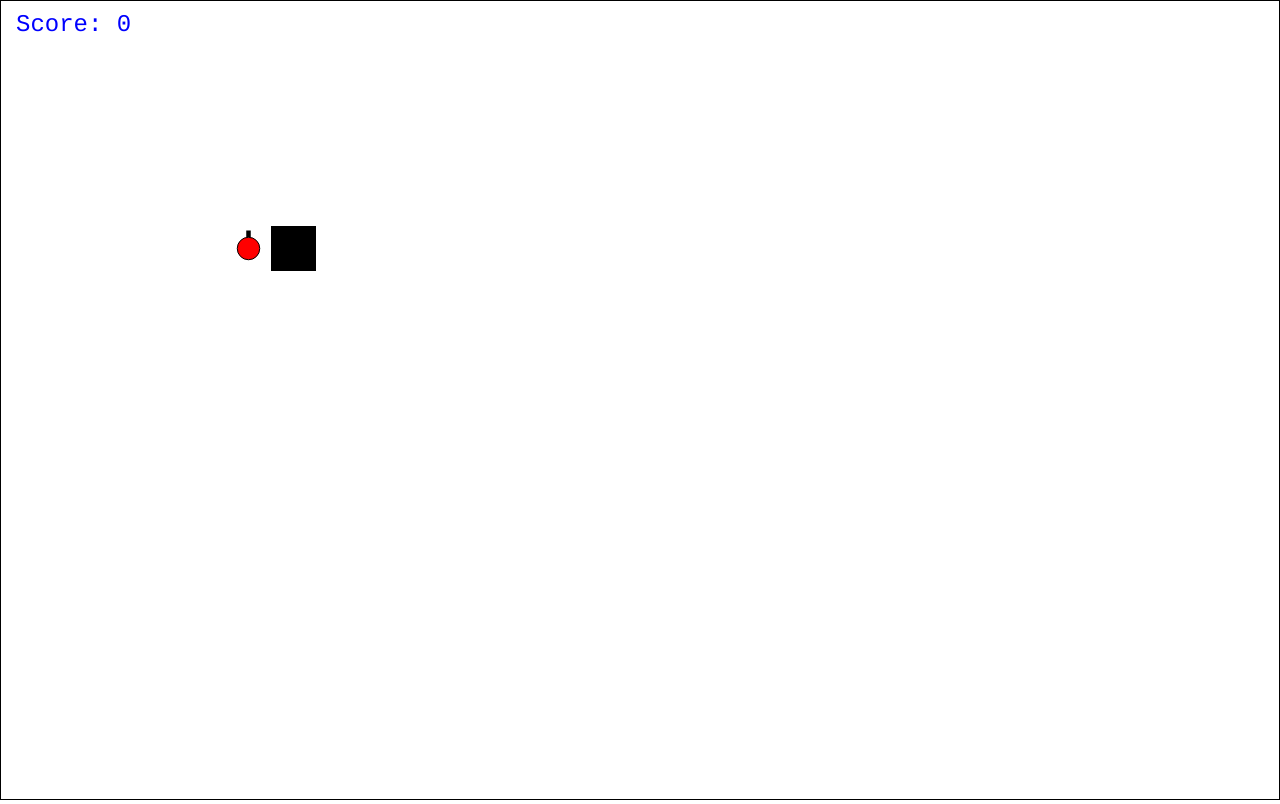
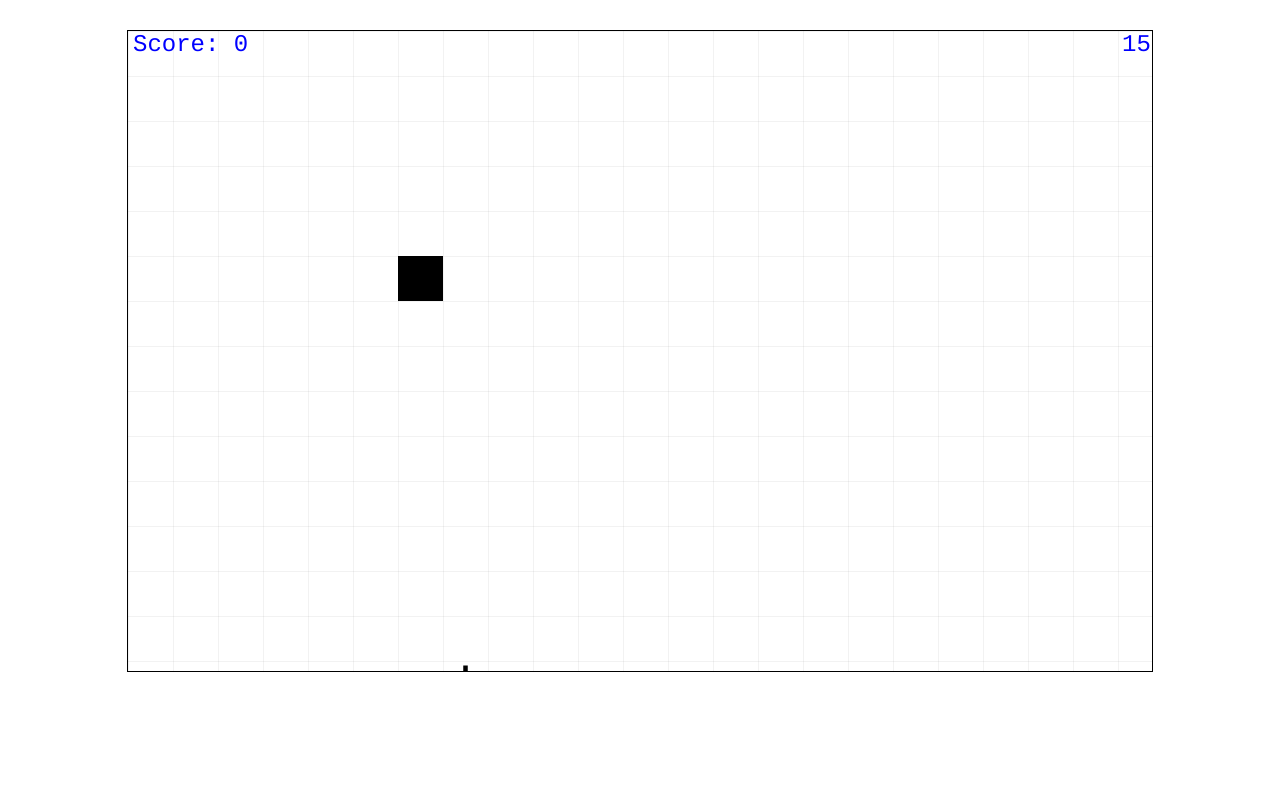
Before and after one commit to iambj/snake, a plain HTML site: page index.html in a window 1280 px wide. Drawn offline with Linux system fonts and the light colour scheme.

Commit message:
Some refactoring, multi apple support.

```diff
--- a/canvas.js
+++ b/canvas.js
@@ -8,14 +8,18 @@
         [x] -  Add scoring
         [x] - Add collisions on walls and snake
         [x] - Difficulties
-        [ ] - Fix apple positions and create them as instances.
+        [x] - Fix apple positions and create them as instances.
+        [x] - Multiple apple support
+        [ ] - Refactor the snake and canvas object to their own classes
+        [ ] - Abstract out as classes
+        [ ] - Standardize the size of the canvas (edges aren't a full gridSize)
+        [ ] - Apples spawn off canvas because of above
+        [ ] - Random snake start
+        [ ] - End a crash before going off stage (check ahead a grid space)
         [ ] - Game over and reset
-        [ ] - Random snake start
-        [ ] - Standardize the size of the canvas (edges aren't a full gridSize)
-        [ ] - Abstract out as classes
-        [ ] - Multiple apple support
         [ ] - Themes
         [ ] - Munch sound 🙂 https://freesound.org/people/PapercutterJohn/sounds/318608/
+        [ ] - Adjust canvas size on reload with the event
 
     BUG:
         [ ] - Some weirdness when turning. Snake head turns after already moving an additional block forward.
@@ -26,10 +30,15 @@
 var tick = 0;
 var score = 0;
 var best = 0;
-var gridOn = false;
+var gridOn = true;
 var pause = false;
 var moving = false;
 var keyDown = false;
+
+// FPS data
+var curSecond = 0,
+    frameCount = 0,
+    framesLastSecond = 0;
 
 const difficulties = {
     easy: {
@@ -48,6 +57,8 @@ const difficulties = {
 var difficulty = "easy";
 var skipFrames = difficulties[difficulty].skipFrames;
 
+// TODO: Refactor as a class
+// This is the snake and the canvas. No no!
 var c = {
     canvas: null,
     ctx: null,
@@ -62,9 +73,10 @@ var c = {
             x: 6,
             y: 5
         }
-        // { x: 4, y: 5 }
     ]
 };
+
+var apples = [];
 
 class Apples {
     constructor(x, y) {
@@ -72,21 +84,30 @@ class Apples {
         this.y = y;
     }
 
-    munchApples(snake) {
-        // Randomly move the apple eaten.
-        if (snake.x === this.x && snake.y === this.y) {
-            this.x = Math.floor((Math.random() * c.width) / c.gridSize) - 5;
-            this.y = Math.floor((Math.random() * c.height) / c.gridSize) - 5;
+    // Removes the munched apple from the apples array.
+    static munchApples(snake) {
+        for (var i = 0; i < apples.length; i++) {
+            if (snake.x === apples[i].x && snake.y === apples[i].y) {
+                console.log("munch");
+                for (var i = 0; i < apples.length; i++) {
+                    if (snake.x === apples[i].x && snake.y === apples[i].y) {
+                        apples.splice(i, 1);
+                        this.spawnApples();
+                    }
+                }
                 return true;
             }
         }
-    spawnApple() {
+    }
+    // Loops through the apples array and renders them to the canvas.
+    static renderApples() {
+        for (var i = 0; i < apples.length; i++) {
             c.ctx.fillStyle = "red";
             c.ctx.strokeStyle = "black";
             c.ctx.beginPath();
             c.ctx.arc(
-            this.x * c.gridSize + c.gridSize / 2,
-            this.y * c.gridSize + c.gridSize / 2,
+                apples[i].x * c.gridSize + c.gridSize / 2,
+                apples[i].y * c.gridSize + c.gridSize / 2,
                 c.gridSize / 4,
                 0,
                 Math.PI * 2,
@@ -97,14 +118,21 @@ class Apples {
             c.ctx.fillStyle = "black";
             let rectSize = c.gridSize / 10;
             c.ctx.fillRect(
-            this.x * c.gridSize + c.gridSize / 2 - rectSize / 2,
-            this.y * c.gridSize + rectSize,
+                apples[i].x * c.gridSize + c.gridSize / 2 - rectSize / 2,
+                apples[i].y * c.gridSize + rectSize,
                 rectSize,
                 rectSize * 1.5
             );
         }
     }
-var apple = new Apples(5, 5);
+    // Creates a new apple into the apples array
+    static spawnApples() {
+        let x = Math.floor((Math.random() * c.width) / c.gridSize);
+        let y = Math.floor((Math.random() * c.height) / c.gridSize);
+        let apple = new Apples(x, y);
+        apples.push(apple);
+    }
+}
 
 function drawLine(ctx, x, y, x2, y2) {
     ctx.beginPath();
@@ -175,13 +203,13 @@ function changeDir(key) {
 
 window.onload = function() {
     c.canvas = document.getElementById("snakeCanvas");
-    c.width = c.canvas.width = window.innerWidth - 2;
-    c.height = c.canvas.height = window.innerHeight - 2;
+    c.width = c.canvas.width = window.innerWidth / 1.25;
+    c.height = c.canvas.height = window.innerHeight / 1.25;
     c.ctx = c.canvas.getContext("2d");
 
     c.canvas.addEventListener("keydown", e => {
         if (e.key == " ") {
-            randomApple();
+            Apples.spawnApples();
         }
     });
     c.canvas.addEventListener("keydown", e => {
@@ -190,13 +218,13 @@ window.onload = function() {
     c.canvas.addEventListener("keyup", e => {
         keyDown = false;
     });
-
+    var apple = new Apples(7, 14);
+    apples.push(apple);
     animate();
 };
 
 function moveSnake() {
     moving = true;
-    console.log(c.direction);
 
     let curPos = [c.body[0].x, c.body[0].y];
     let newPart = {
@@ -228,15 +256,10 @@ function moveSnake() {
         };
     }
 
-    if (apple.munchApples(c.body[0]) === true) {
+    if (Apples.munchApples(c.body[0]) === true) {
         score++;
         c.body.push(newPart);
-    } else {
-        c.body.unshift(newPart);
-        c.body.pop();
-        detectCollisions(newPart);
-    }
-
+        // apple = null;
         c.ctx.fillStyle = "black";
         for (let i = 0; i < c.body.length; i++) {
             c.ctx.fillRect(
@@ -246,6 +269,21 @@ function moveSnake() {
                 c.gridSize
             );
         }
+    } else {
+        c.body.unshift(newPart);
+        c.body.pop();
+        detectCollisions(newPart);
+        c.ctx.fillStyle = "black";
+        for (let i = 0; i < c.body.length; i++) {
+            c.ctx.fillRect(
+                c.body[i].x * c.gridSize,
+                c.body[i].y * c.gridSize,
+                c.gridSize,
+                c.gridSize
+            );
+        }
+    }
+
     moving = false;
 }
 
@@ -268,7 +306,7 @@ function animate() {
 
     gridOn === true ? setUpGrid() : null;
 
-    apple.spawnApple();
+    Apples.renderApples();
 
     // console.log(c.direction);
     // switch (c.direction) {
@@ -288,6 +326,9 @@ function animate() {
 
     moveSnake();
     updateScore(score);
+    fpsCounter();
+
+    // FPS
 }
 
 function detectCollisions(snake) {
@@ -311,15 +352,10 @@ function detectCollisions(snake) {
     }
 }
 
-function randomApple() {
-    apple.x = Math.floor((Math.random() * c.width) / c.gridSize) - 5;
-    apple.y = Math.floor((Math.random() * c.height) / c.gridSize) - 5;
-}
-
 function updateScore(score = 0) {
     c.ctx.font = "24px Courier";
     c.ctx.fillStyle = "blue";
-    c.ctx.fillText(`Score: ${score}`, 15, 30);
+    c.ctx.fillText(`Score: ${score}`, 5, 20);
 }
 
 function restart() {
@@ -331,36 +367,17 @@ function restart() {
     animate();
 }
 
-// From throttle.js
-
-var delayedTimer = null;
-var throttled = [];
-var throttle = function(time, scope, callback, args, delayed = null) {
-    window.clearTimeout(delayedTimer);
-    console.log(delayedTimer);
-    if (throttled.length >= 1) {
-        for (var i = 0; i <= throttle.length; i++) {
-            if (throttled[i] === scope) {
-                console.log("Throttling!");
-                if (delayed == true) {
-                    console.log("delayed");
-                    delayedTimer = setTimeout(function() {
-                        callback(args);
-                        console.log("called!");
-                    }, time);
+function fpsCounter() {
+    var sec = Math.floor(Date.now() / 1000);
+    if (sec != curSecond) {
+        curSecond = sec;
+        framesLastSecond = frameCount;
+        frameCount = 1;
+    } else {
+        frameCount++;
     }
-                return false;
+    c.ctx.font = "24px Courier";
+    c.ctx.fillStyle = "blue";
+    let dynamicX = framesLastSecond >= 10 ? 30 : 20;
+    c.ctx.fillText(`${framesLastSecond}`, c.width - dynamicX, 20);
 }
-        }
-    }
-
-    throttled.push(scope);
-    var timer = setTimeout(function() {
-        throttled.splice(throttled.indexOf(scope, 1));
-    }, time);
-    if (typeof callback === "function") {
-        callback(args);
-        return true;
-    }
-    return null;
-};
--- a/index.html
+++ b/index.html
@@ -24,6 +24,9 @@
 
         canvas {
             border: 1px solid black;
+            margin: 30px auto;
+            display: block;
+            outline: none;
         }
     </style>
 </head>
```
Also changed, not shown: 1 other file. Lines whose indentation alone changed are shown as unchanged.
